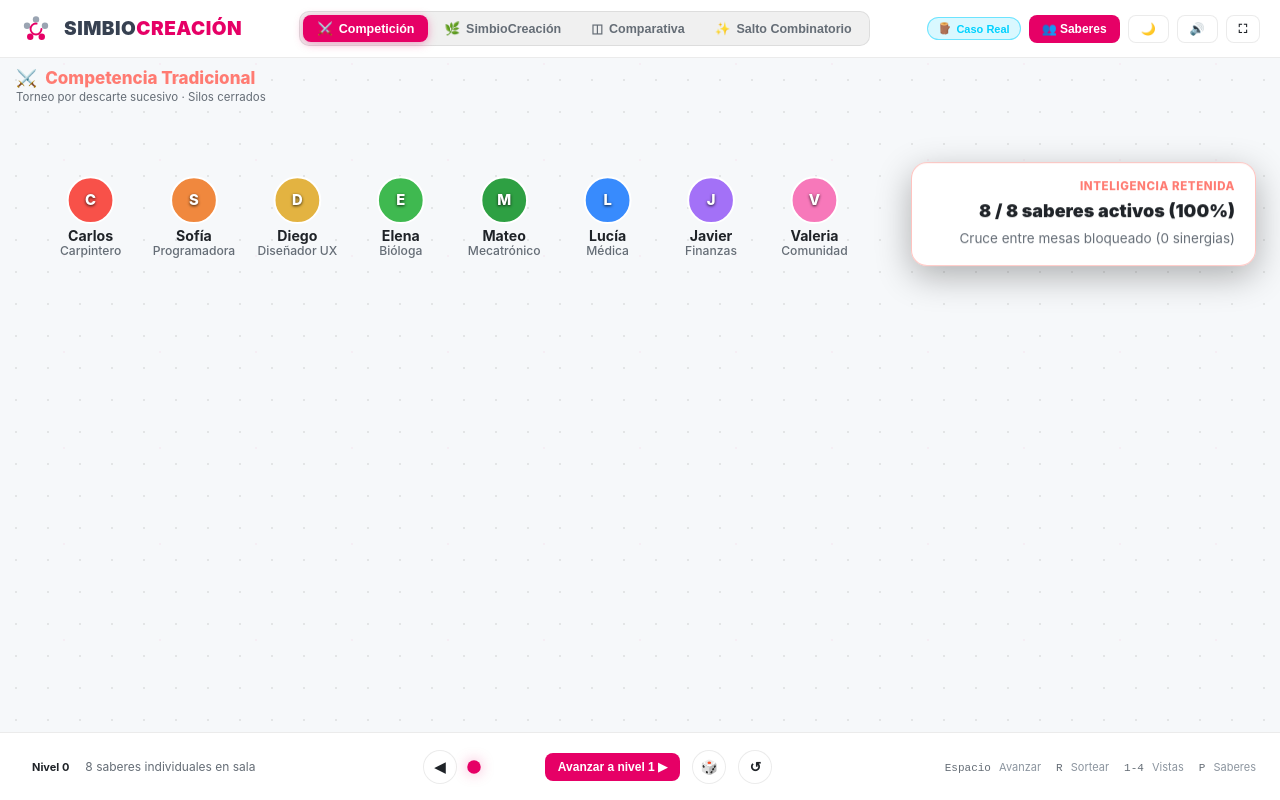
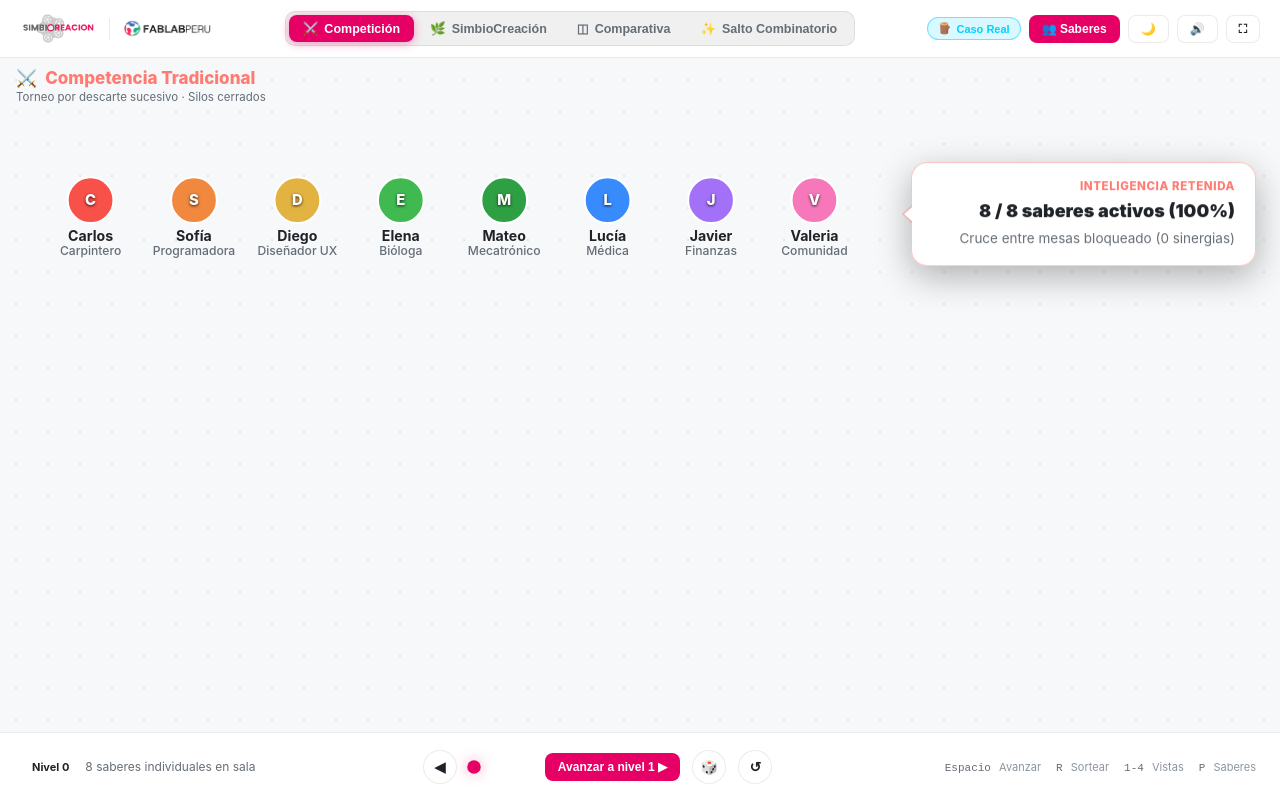
Before and after one commit to tiogeny/simbiocreacion, a plain HTML site: page index.html in a window 1280 px wide. Drawn offline with Linux system fonts and the light colour scheme.

Commit message:
feat: ordenar docs y assets/logos, agregar logos oficiales de SimbioCreacion y Fab Lab Peru, y puntero triangular en tarjetas viajeras

```diff
--- a/index.html
+++ b/index.html
@@ -18,6 +18,7 @@
       --bg-primary: #0a0e14;
       --bg-secondary: #101622;
       --bg-card: rgba(16, 22, 34, 0.88);
+      --bg-card-solid: #101622;
       --bg-card-hover: rgba(26, 35, 54, 0.95);
       --border-subtle: rgba(255, 255, 255, 0.08);
       --border-accent: rgba(230, 0, 102, 0.4);
@@ -41,6 +42,7 @@
       --bg-primary: #f6f8fa;
       --bg-secondary: #ffffff;
       --bg-card: rgba(255, 255, 255, 0.94);
+      --bg-card-solid: #ffffff;
       --bg-card-hover: rgba(243, 244, 246, 0.98);
       --border-subtle: rgba(0, 0, 0, 0.08);
       --border-accent: rgba(230, 0, 102, 0.3);
@@ -108,30 +110,35 @@
       cursor: pointer;
     }
 
-    .brand-logo-svg {
-      width: 32px;
-      height: 32px;
+    .brand-logo-img {
+      height: 36px;
+      width: auto;
       display: block;
-    }
-
-    .brand-logotype {
-      display: flex;
-      align-items: center;
-      font-size: 19px;
-      font-weight: 900;
-      letter-spacing: 0.5px;
-      line-height: 1;
-      font-family: var(--font-family);
-    }
-    .brand-logotype .part-simbio {
-      color: #9aa4b2;
-      transition: color 0.2s;
-    }
-    [data-theme="light"] .brand-logotype .part-simbio {
-      color: #374151;
-    }
-    .brand-logotype .part-creacion {
-      color: var(--accent-pink);
+      object-fit: contain;
+    }
+    [data-theme="dark"] .brand-logo-img {
+      background: rgba(255, 255, 255, 0.92);
+      padding: 3px 8px;
+      border-radius: 8px;
+    }
+
+    .brand-divider {
+      width: 1px;
+      height: 22px;
+      background: var(--border-subtle);
+      display: inline-block;
+    }
+
+    .brand-fablab-img {
+      height: 22px;
+      width: auto;
+      display: block;
+      object-fit: contain;
+      opacity: 0.88;
+      transition: opacity 0.2s ease;
+    }
+    .brand-wrap:hover .brand-fablab-img {
+      opacity: 1;
     }
 
     /* VIEW SWITCHER */
@@ -306,6 +313,40 @@
       color: #ff7b72;
     }
 
+    /* Triángulo puntero izquierdo señalando hacia la fila activa */
+    .traveling-metric-card::before,
+    .traveling-metric-card::after {
+      content: '';
+      position: absolute;
+      top: 50%;
+      transform: translateY(-50%);
+      width: 0;
+      height: 0;
+      border-style: solid;
+      pointer-events: none;
+    }
+    .traveling-metric-card::before {
+      left: -10px;
+      border-width: 9px 10px 9px 0;
+      border-color: transparent var(--border-accent) transparent transparent;
+      transition: border-color 0.4s ease;
+    }
+    .traveling-metric-card::after {
+      left: -8px;
+      border-width: 8px 9px 8px 0;
+      border-color: transparent var(--bg-card-solid) transparent transparent;
+    }
+    .traveling-metric-card.expanded::before {
+      border-color: transparent var(--accent-pink) transparent transparent;
+    }
+    .traveling-metric-card.traveling-comp::before {
+      border-color: transparent rgba(255, 123, 114, 0.45) transparent transparent;
+    }
+    body[data-view="split"] .traveling-metric-card::before,
+    body[data-view="split"] .traveling-metric-card::after {
+      display: none;
+    }
+
     /* Carril exclusivo a la derecha en vistas individuales para evitar cualquier sobreposición */
     body[data-view="conv"] .pane-conv .canvas-container,
     body[data-view="comp"] .pane-comp .canvas-container {
@@ -976,21 +1017,10 @@
        HEADER: SIMBIOCREACIÓN OFFICIAL BRAND & CONTROLS
        ========================================================================= -->
   <header>
-    <div class="brand-wrap" id="brandBtn" title="Metodología SimbioCreación">
-      <!-- Vector Logo: 5 interconnected nodes & SimbioCreación logotype -->
-      <svg class="brand-logo-svg" viewBox="0 0 100 100" fill="none" xmlns="http://www.w3.org/2000/svg">
-        <circle cx="50" cy="50" r="44" stroke="rgba(255,255,255,0.12)" stroke-width="4" stroke-dasharray="4 4"/>
-        <circle cx="50" cy="20" r="10" fill="#9aa4b2" />
-        <circle cx="78" cy="40" r="10" fill="#9aa4b2" />
-        <circle cx="68" cy="74" r="10" fill="#e60066" />
-        <circle cx="32" cy="74" r="10" fill="#e60066" />
-        <circle cx="22" cy="40" r="10" fill="#9aa4b2" />
-        <circle cx="50" cy="50" r="17" stroke="#e60066" stroke-width="6" fill="none" stroke-dasharray="80 30" stroke-linecap="round" />
-      </svg>
-
-      <div class="brand-logotype">
-        <span class="part-simbio">SIMBIO</span><span class="part-creacion">CREACIÓN</span>
-      </div>
+    <div class="brand-wrap" id="brandBtn" title="Metodología SimbioCreación · Fab Lab Perú">
+      <img src="assets/logos/logo_simbiocreacion.png" alt="SimbioCreación" class="brand-logo-img" />
+      <span class="brand-divider"></span>
+      <img src="assets/logos/logo_fablab_negro.png" alt="Fab Lab Perú" class="brand-fablab-img" id="fablabLogo" />
     </div>
 
     <!-- VIEW TABS -->
@@ -2809,6 +2839,10 @@
       document.documentElement.setAttribute('data-theme', theme);
       localStorage.setItem('simbio_theme', theme);
       document.getElementById('btnTheme').textContent = (theme === 'dark' ? '☀️' : '🌙');
+      const fablabLogo = document.getElementById('fablabLogo');
+      if (fablabLogo) {
+        fablabLogo.src = (theme === 'dark') ? 'assets/logos/logo_fablab_blanco.png' : 'assets/logos/logo_fablab_negro.png';
+      }
       drawTrees();
       if (document.body.getAttribute('data-view') === 'combinatoria') {
         updateCombinatorialSim();
```
Also changed, not shown: assets/logos/logo_fablab_blanco.png (added), assets/logos/logo_fablab_negro.png (added), assets/logos/logo_simbiocreacion.png (added), 2 other files.
